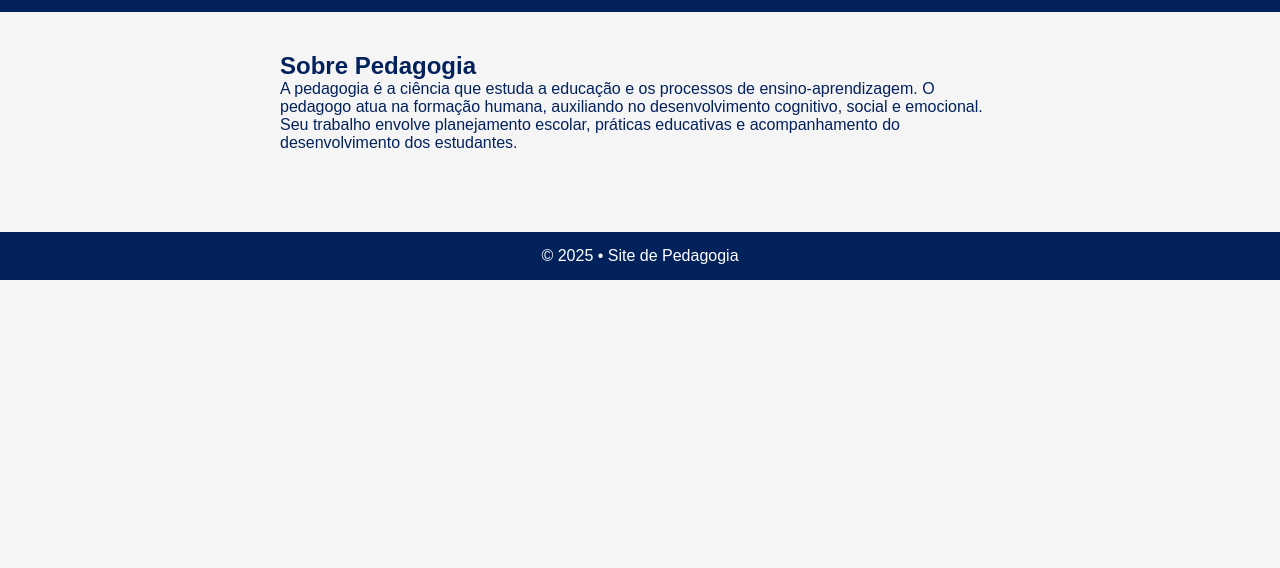
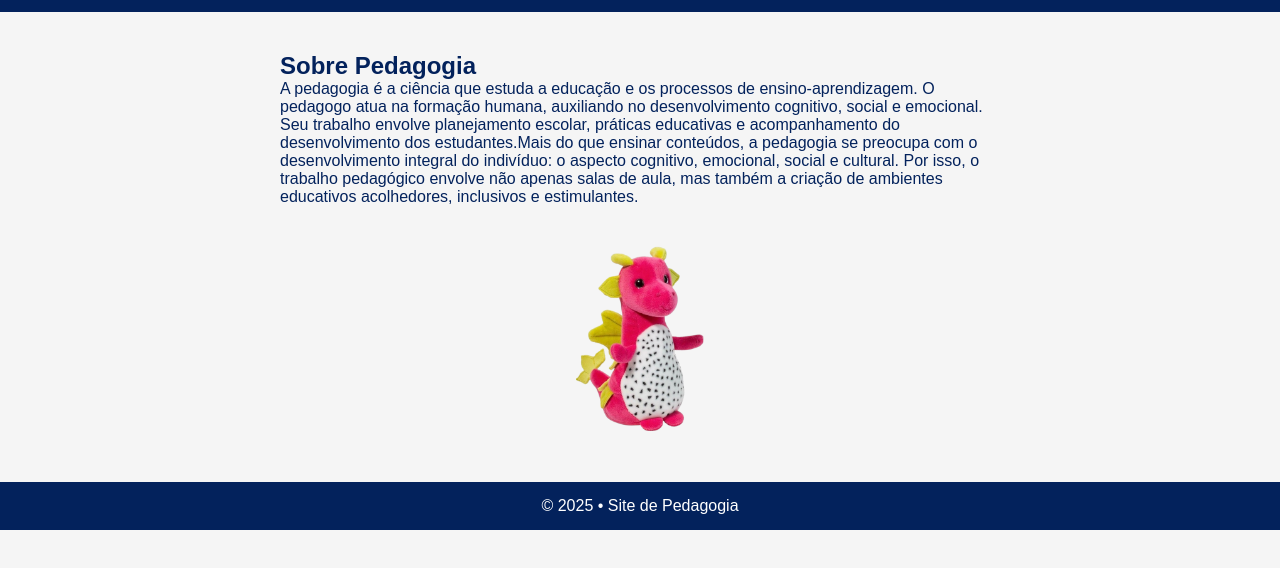
Before and after one commit to miguell-bb/Psicopedagogia2, a plain HTML site: page index2.html in a window 1280 px wide. Shown: the part 46-614 px from the top of the page. Drawn offline with Linux system fonts and the light colour scheme.

Commit message:
subindo imagem

```diff
--- a/css/style.css
+++ b/css/style.css
@@ -157,3 +157,7 @@ footer {
         align-items: center;
     }
 }
+
+img{
+    width: 10%;
+}
--- a/index2.html
+++ b/index2.html
@@ -22,8 +22,15 @@
     <h1>Sobre Pedagogia</h1>
     <p>A pedagogia é a ciência que estuda a educação e os processos de ensino-aprendizagem.
         O pedagogo atua na formação humana, auxiliando no desenvolvimento cognitivo, social e emocional.</p>
-    <p>Seu trabalho envolve planejamento escolar, práticas educativas e acompanhamento do desenvolvimento dos estudantes.</p>
+    <p>Seu trabalho envolve planejamento escolar, práticas educativas e acompanhamento do desenvolvimento dos estudantes.Mais do que ensinar conteúdos, a pedagogia
+         se preocupa com o desenvolvimento integral do indivíduo: o aspecto cognitivo, emocional, social e
+         cultural. Por isso, o trabalho pedagógico envolve não apenas salas de aula, mas também a criação de ambientes educativos acolhedores, inclusivos e estimulantes.</p>
 </section>
+ <center>
+    <img src="transferir__23_-removebg-preview.png" alt="">
+</center>
+
+
 
 <footer>
     <p>© 2025 • Site de Pedagogia</p>
```
Also changed, not shown: index.html (line endings or trailing spaces), transferir__23_-removebg-preview.png (added).
